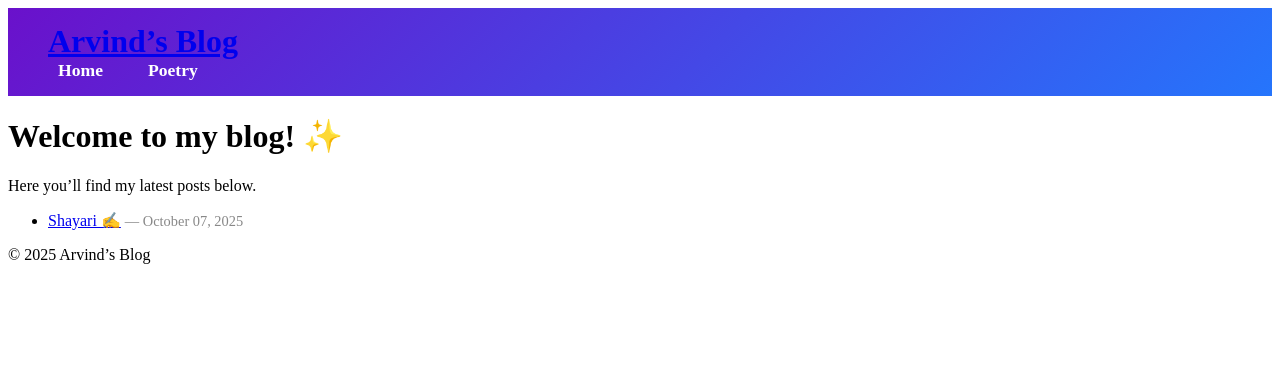
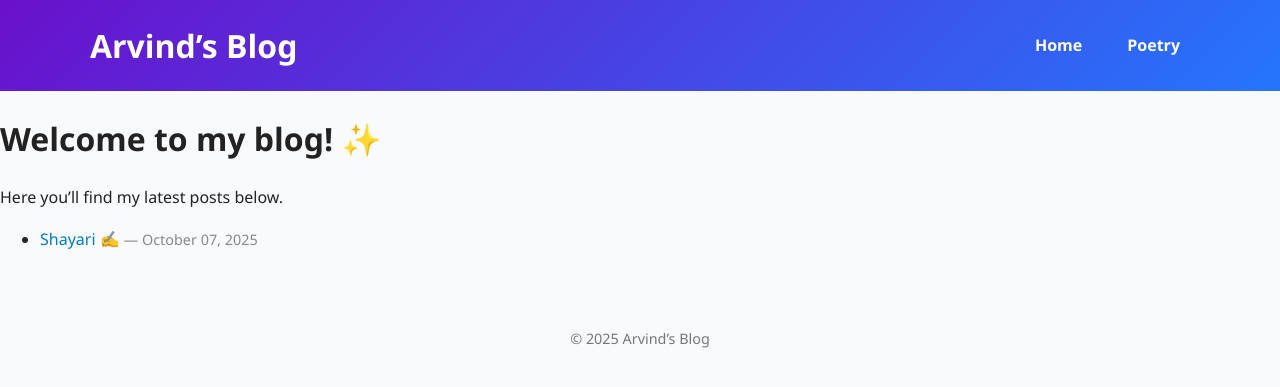
Before and after one commit to arvindomics/MyBlog, a Jekyll site: the page built from index.md, in a window 1280 px wide. Shown: the top 387 px of the page. Built offline with Jekyll 4.4.1, drawn with Linux system fonts in a browser that asks for light colours.

Commit message:
Update style.css

```diff
--- a/assets/css/style.css
+++ b/assets/css/style.css
@@ -1,25 +1,44 @@
+/* Global font and background */
+body {
+  font-family: "Segoe UI", Roboto, Helvetica, Arial, sans-serif;
+  background-color: #f9fafc;
+  color: #222;
+  line-height: 1.6;
+  margin: 0;
+  padding: 0;
+}
+
 /* Header customization */
 header, .page-header {
   background: linear-gradient(135deg, #6a11cb, #2575fc); /* purple → blue */
   color: white;
-  padding: 15px 40px;
-  display: flex;
-  justify-content: space-between; /* title left, nav right */
-  align-items: center;
+  padding: 20px 40px;
 }
 
-/* Blog title */
-header h1, header h2, .project-name {
+.header-container {
+  display: flex;
+  justify-content: space-between; /* Title left, nav right */
+  align-items: center;
+  max-width: 1100px;
+  margin: 0 auto;
+}
+
+header h1, .project-name {
   font-size: 2rem;
   font-weight: bold;
   margin: 0;
 }
 
+header h1 a {
+  color: white;
+  text-decoration: none;
+}
+
 /* Navigation Bar */
 nav ul {
   list-style: none;
+  margin: 0;
   padding: 0;
-  margin: 0;
   display: flex;
   gap: 25px;
 }
@@ -29,10 +48,10 @@ nav ul li {
 }
 
 nav ul li a {
-  color: #ffffff; /* white text */
+  color: #ffffff;
   font-weight: 600;
   text-decoration: none;
-  font-size: 1.1rem;
+  font-size: 1rem;
   padding: 5px 10px;
   border-radius: 5px;
   transition: all 0.3s ease;
@@ -42,3 +61,47 @@ nav ul li a:hover {
   background: rgba(255, 255, 255, 0.2);
   color: #ffeb3b; /* yellow highlight */
 }
+
+/* Blog post container styling */
+.post-content, article {
+  background: #ffffff;
+  padding: 20px 25px;
+  margin: 20px auto;
+  max-width: 800px;
+  border-radius: 12px;
+  box-shadow: 0 6px 15px rgba(0, 0, 0, 0.08);
+}
+
+/* Links */
+a {
+  color: #007acc;
+  text-decoration: none;
+}
+a:hover {
+  text-decoration: underline;
+}
+
+/* Poetry / Shayari styling */
+.poetry {
+  font-family: "Georgia", "Times New Roman", serif;
+  font-size: 1.3rem;
+  font-style: italic;
+  text-align: center;
+  line-height: 1.8;
+  background: #fff8f0;
+  border-left: 4px solid #f39c12;
+  padding: 20px;
+  margin: 25px auto;
+  max-width: 700px;
+  border-radius: 10px;
+  box-shadow: 0 4px 12px rgba(0,0,0,0.05);
+}
+
+/* Footer */
+footer {
+  text-align: center;
+  font-size: 0.9rem;
+  color: #777;
+  margin-top: 40px;
+  padding: 20px;
+}
```
